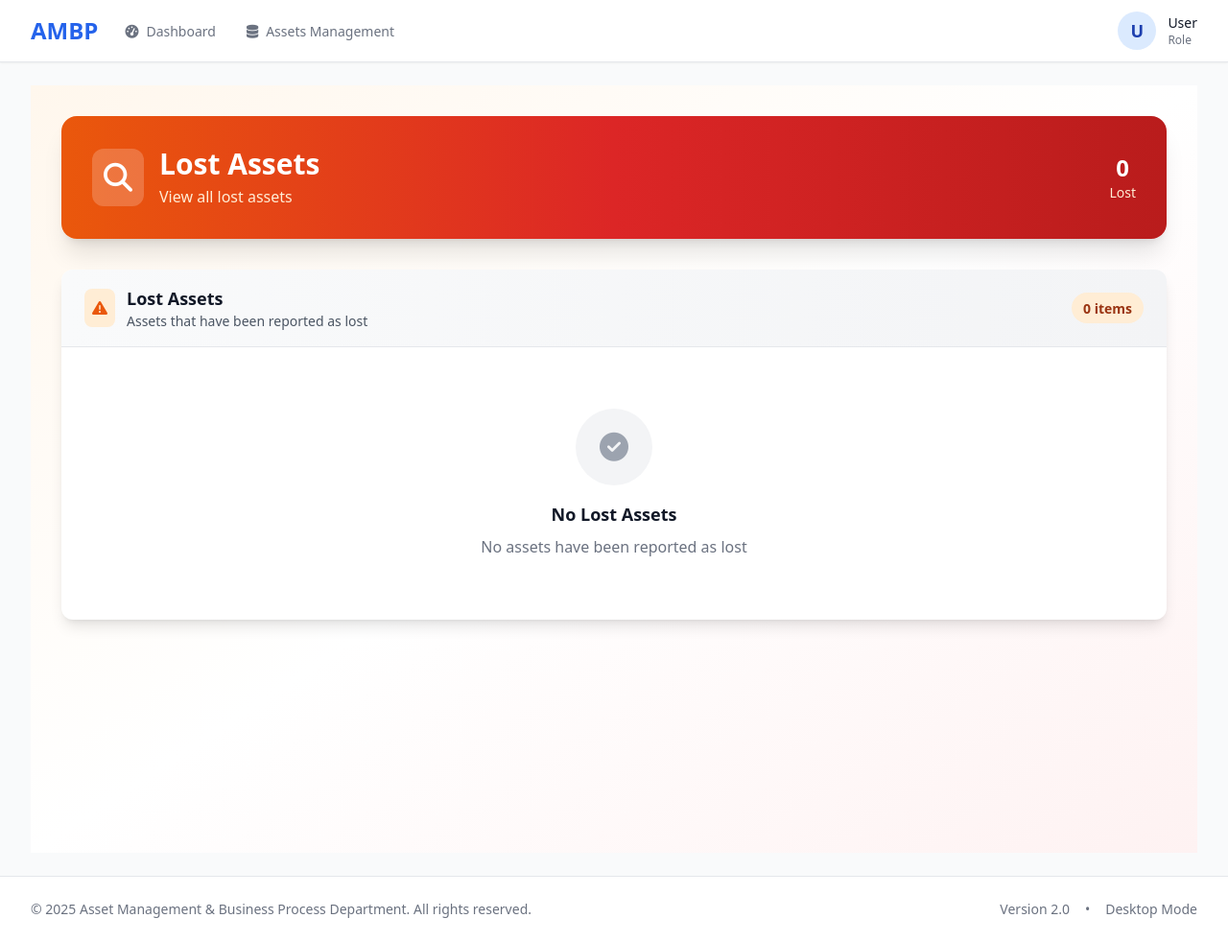
After one commit to hafidzduddin88/asset_management, a Python web app: template app/templates/templates_desktop/lost/index.html in a window 1280 px wide. The commit adds this page. Shown: the whole page at 96% size. Run offline with Jinja, Linux system fonts and the light colour scheme; the template is opened without the code that fills it, so the values that code supplies are empty; some libraries are stand-ins or nearby versions.

Commit message:
feat: add lost assets list endpoint and superadmin menu

```diff
--- a/app/templates/templates_desktop/layouts/modern_layout.html
+++ b/app/templates/templates_desktop/layouts/modern_layout.html
@@ -153,6 +153,9 @@
                             <div x-show="open" @click.away="open = false" class="absolute z-10 mt-2 w-56 bg-white rounded-md shadow-lg py-1">
                                 <a href="/disposal" class="block px-4 py-2 text-sm text-gray-700 hover:bg-gray-100">
                                     <i class="fas fa-trash mr-2"></i>Disposed Assets
+                                </a>
+                                <a href="/lost/list" class="block px-4 py-2 text-sm text-gray-700 hover:bg-gray-100">
+                                    <i class="fas fa-search mr-2"></i>Lost Assets
                                 </a>
                                 <a href="/user_management" class="block px-4 py-2 text-sm text-gray-700 hover:bg-gray-100">
                                     <i class="fas fa-users mr-2"></i>User Management
--- /dev/null
+++ b/app/templates/templates_desktop/lost/index.html
@@ -0,0 +1,112 @@
+{% extends "templates_desktop/layouts/modern_layout.html" %}
+
+{% block title %}Lost Assets - Admin{% endblock %}
+
+{% block content %}
+<div class="min-h-screen bg-gradient-to-br from-orange-50 via-white to-red-50">
+    <div class="max-w-7xl mx-auto px-4 sm:px-6 lg:px-8 py-8">
+        <!-- Header -->
+        <div class="bg-gradient-to-r from-orange-600 via-red-600 to-red-700 rounded-2xl shadow-xl p-8 mb-8">
+            <div class="flex items-center justify-between">
+                <div class="flex items-center space-x-4">
+                    <div class="bg-white bg-opacity-20 p-3 rounded-xl">
+                        <i class="fas fa-search text-3xl text-white"></i>
+                    </div>
+                    <div>
+                        <h1 class="text-3xl font-bold text-white">Lost Assets</h1>
+                        <p class="text-orange-100 mt-1">View all lost assets</p>
+                    </div>
+                </div>
+                <div class="hidden md:flex items-center space-x-6 text-white">
+                    <div class="text-center">
+                        <div class="text-2xl font-bold">{{ assets|length }}</div>
+                        <div class="text-sm text-orange-100">Lost</div>
+                    </div>
+                </div>
+            </div>
+        </div>
+
+        <!-- Assets Table -->
+        <div class="bg-white rounded-xl shadow-lg overflow-hidden">
+            <div class="bg-gradient-to-r from-gray-50 to-gray-100 px-6 py-4 border-b border-gray-200">
+                <div class="flex items-center justify-between">
+                    <div class="flex items-center space-x-3">
+                        <div class="bg-orange-100 p-2 rounded-lg">
+                            <i class="fas fa-exclamation-triangle text-orange-600"></i>
+                        </div>
+                        <div>
+                            <h3 class="text-lg font-semibold text-gray-900">Lost Assets</h3>
+                            <p class="text-sm text-gray-600">Assets that have been reported as lost</p>
+                        </div>
+                    </div>
+                    <div class="bg-orange-100 px-3 py-1 rounded-full">
+                        <span class="text-sm font-semibold text-orange-800">{{ assets|length }} items</span>
+                    </div>
+                </div>
+            </div>
+
+            {% if assets %}
+            <div class="divide-y divide-gray-100">
+                {% for asset in assets %}
+                <div class="p-6 hover:bg-gradient-to-r hover:from-orange-50 hover:to-red-50 transition-all duration-200">
+                    <div class="flex items-center justify-between">
+                        <div class="flex items-center space-x-4">
+                            <div class="bg-gradient-to-br from-orange-400 to-red-600 p-3 rounded-xl">
+                                <i class="fas fa-box text-white text-lg"></i>
+                            </div>
+                            <div class="flex-1">
+                                <div class="flex items-center space-x-3 mb-2">
+                                    <h4 class="text-lg font-semibold text-gray-900">{{ asset.get('asset_name', 'Unknown Asset') }}</h4>
+                                    {% set status = asset.get('status', '') %}
+                                    {% if status == 'Lost' %}
+                                        <span class="px-3 py-1 bg-orange-100 text-orange-800 text-xs font-semibold rounded-full">
+                                            <i class="fas fa-search mr-1"></i>{{ status }}
+                                        </span>
+                                    {% else %}
+                                        <span class="px-3 py-1 bg-gray-100 text-gray-800 text-xs font-semibold rounded-full">{{ status }}</span>
+                                    {% endif %}
+                                </div>
+                                <div class="flex items-center space-x-6 text-sm text-gray-600">
+                                    <div class="flex items-center space-x-1">
+                                        <i class="fas fa-hashtag text-gray-400"></i>
+                                        <span>{{ asset.get('asset_id', 'N/A') }}</span>
+                                    </div>
+                                    <div class="flex items-center space-x-1">
+                                        <i class="fas fa-tag text-gray-400"></i>
+                                        <span>{{ asset.ref_categories.category_name if asset.ref_categories else 'N/A' }}</span>
+                                    </div>
+                                    <div class="flex items-center space-x-1">
+                                        <i class="fas fa-map-marker-alt text-gray-400"></i>
+                                        <span>{{ asset.ref_locations.location_name if asset.ref_locations else 'N/A' }}</span>
+                                    </div>
+                                </div>
+                            </div>
+                        </div>
+                        <div class="flex items-center space-x-3">
+                            <button onclick="openAssetModal('{{ asset.get('asset_id', '') }}')\"
+                                class="bg-gradient-to-r from-blue-600 to-blue-700 hover:from-blue-700 hover:to-blue-800 text-white px-4 py-2 rounded-lg text-sm font-semibold transition-all duration-200 shadow-md hover:shadow-lg">
+                                <i class="fas fa-eye mr-2"></i>View Details
+                            </button>
+                        </div>
+                    </div>
+                </div>
+                {% endfor %}
+            </div>
+            {% else %}
+            <div class="text-center py-16">
+                <div class="bg-gray-100 w-20 h-20 rounded-full flex items-center justify-center mx-auto mb-4">
+                    <i class="fas fa-check-circle text-3xl text-gray-400"></i>
+                </div>
+                <h3 class="text-lg font-semibold text-gray-900 mb-2">No Lost Assets</h3>
+                <p class="text-gray-500">No assets have been reported as lost</p>
+            </div>
+            {% endif %}
+        </div>
+    </div>
+</div>
+
+{% endblock %}
+
+{% block scripts %}
+<script src="/static/asset-modal.js"></script>
+{% endblock %}
```
Also changed, not shown: app/routes/lost.py (+24 -0 lines), app/templates/templates_mobile/lost/index.html (added, +91 -0 lines).
